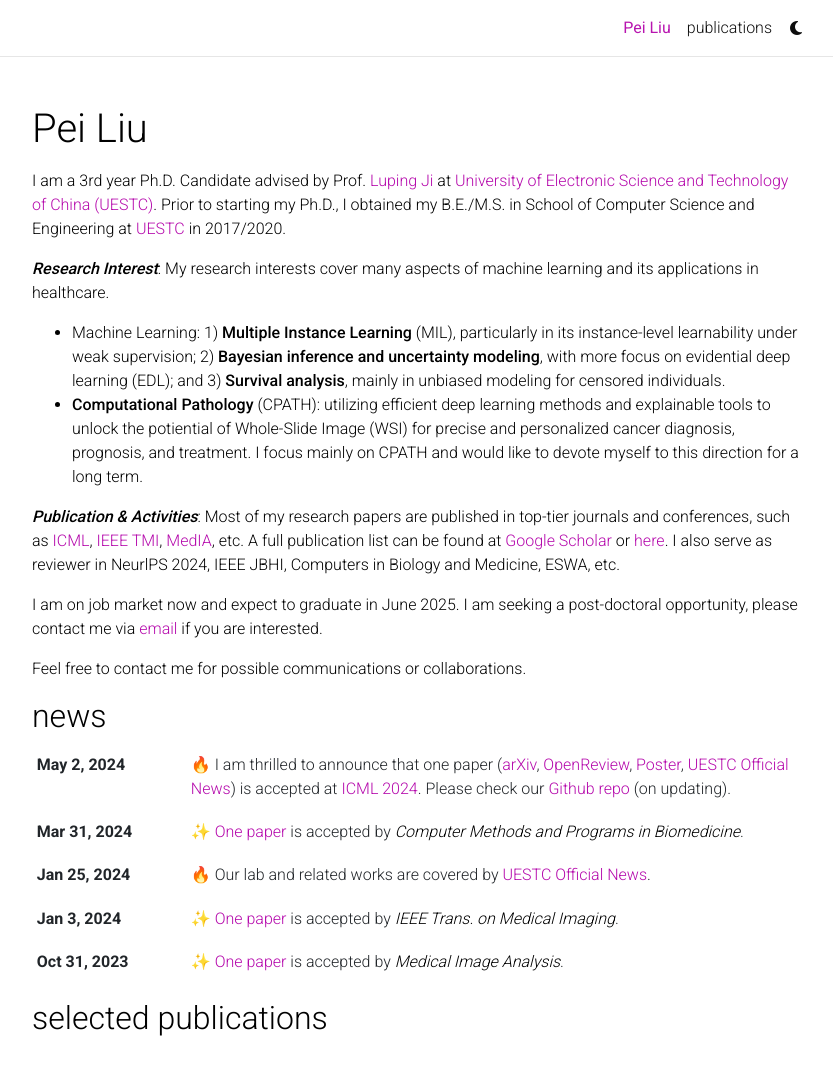
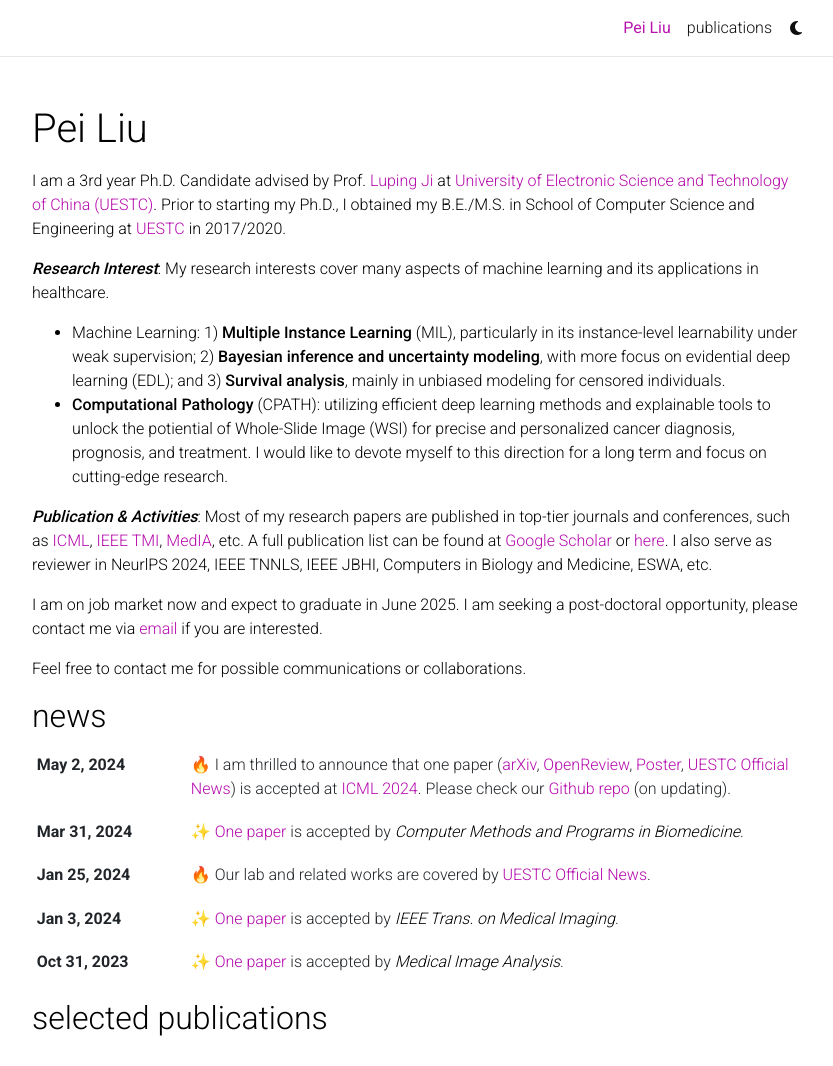
Before and after one commit to liupei101/liupei101.github.io, a Jekyll site: the page built from _pages/about.md, in a window 1280 px wide and 1355 px high, cut to the strip 0-1066 px from the top of the window. Shown: the whole strip, without its empty margins (223-1056 px from the left). Built offline with Jekyll 4.4.1, drawn with Linux system fonts in a browser that asks for light colours; emoji names are drawn with the system emoji font; some web fonts are replaced; comment, search, counter and statistics services are not loaded; a style sheet for code colours, icons or effects is not loaded.

Commit message:
Update about.md

```diff
--- a/_pages/about.md
+++ b/_pages/about.md
@@ -20,9 +20,9 @@
 
 ***Research Interest***: My research interests cover many aspects of machine learning and its applications in healthcare.
 - Machine Learning: 1) **Multiple Instance Learning** (MIL), particularly in its instance-level learnability under weak supervision; 2) **Bayesian inference and uncertainty modeling**, with more focus on evidential deep learning (EDL); and 3) **Survival analysis**, mainly in unbiased modeling for censored individuals.
-- **Computational Pathology** (CPATH): utilizing efficient deep learning methods and explainable tools to unlock the potiential of Whole-Slide Image (WSI) for precise and personalized cancer diagnosis, prognosis, and treatment. I focus mainly on CPATH and would like to devote myself to this direction for a long term.
+- **Computational Pathology** (CPATH): utilizing efficient deep learning methods and explainable tools to unlock the potiential of Whole-Slide Image (WSI) for precise and personalized cancer diagnosis, prognosis, and treatment. I would like to devote myself to this direction for a long term and focus on cutting-edge research.
 
-***Publication & Activities***: Most of my research papers are published in top-tier journals and conferences, such as [ICML](https://openreview.net/group?id=ICML.cc), [IEEE TMI](https://ieeexplore.ieee.org/xpl/RecentIssue.jsp?punumber=42), [MedIA](https://www.sciencedirect.com/journal/medical-image-analysis), etc. A full publication list can be found at [Google Scholar](https://scholar.google.com/citations?user=FNghdtEAAAAJ) or [here](https://liupei101.github.io/publications/). I also serve as reviewer in NeurlPS 2024, IEEE JBHI, Computers in Biology and Medicine, ESWA, etc.
+***Publication & Activities***: Most of my research papers are published in top-tier journals and conferences, such as [ICML](https://openreview.net/group?id=ICML.cc), [IEEE TMI](https://ieeexplore.ieee.org/xpl/RecentIssue.jsp?punumber=42), [MedIA](https://www.sciencedirect.com/journal/medical-image-analysis), etc. A full publication list can be found at [Google Scholar](https://scholar.google.com/citations?user=FNghdtEAAAAJ) or [here](https://liupei101.github.io/publications/). I also serve as reviewer in NeurlPS 2024, IEEE TNNLS, IEEE JBHI, Computers in Biology and Medicine, ESWA, etc.
 
 I am on job market now and expect to graduate in June 2025. I am seeking a post-doctoral opportunity, please contact me via [email](mailto:yuukilp@163.com) if you are interested.
 
```
